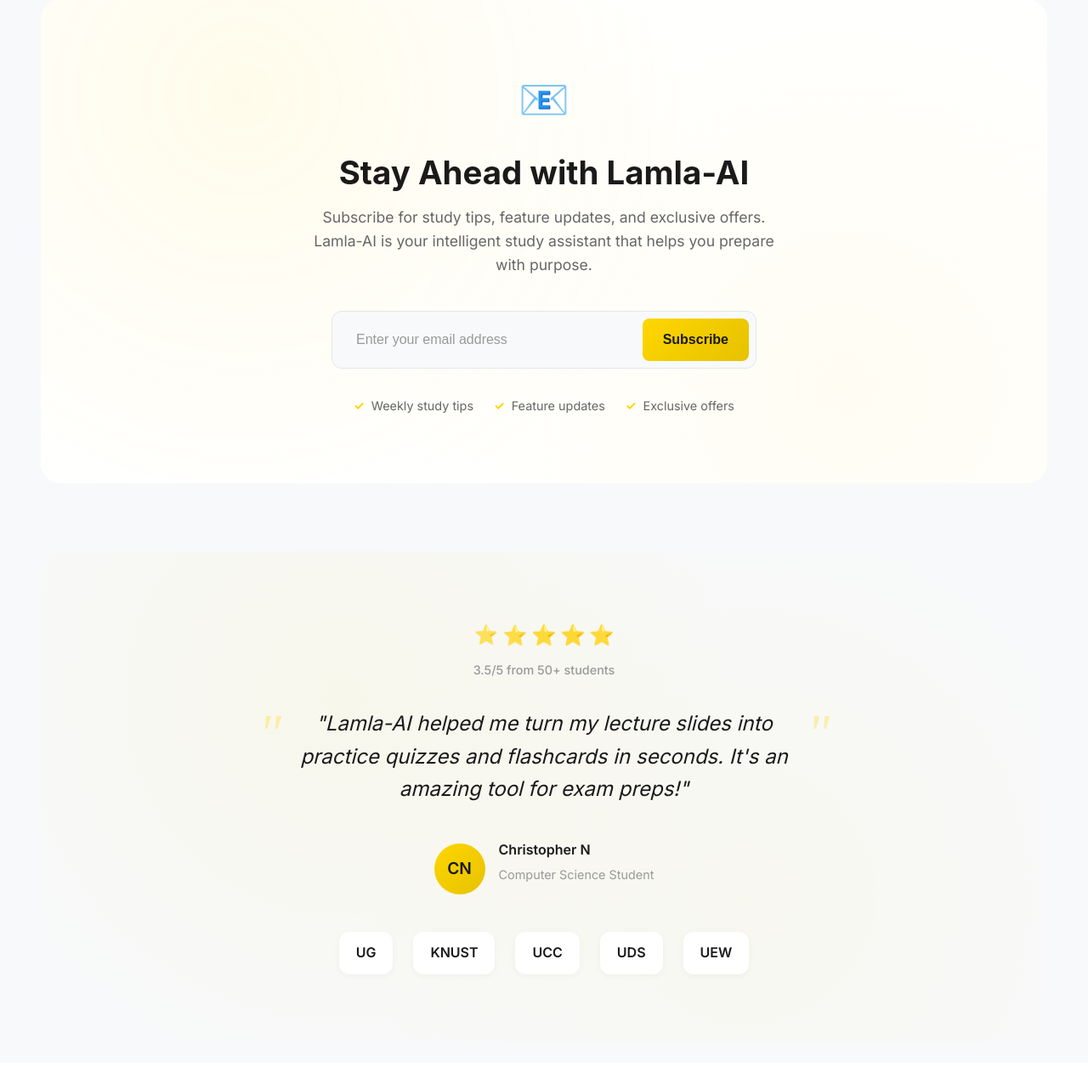
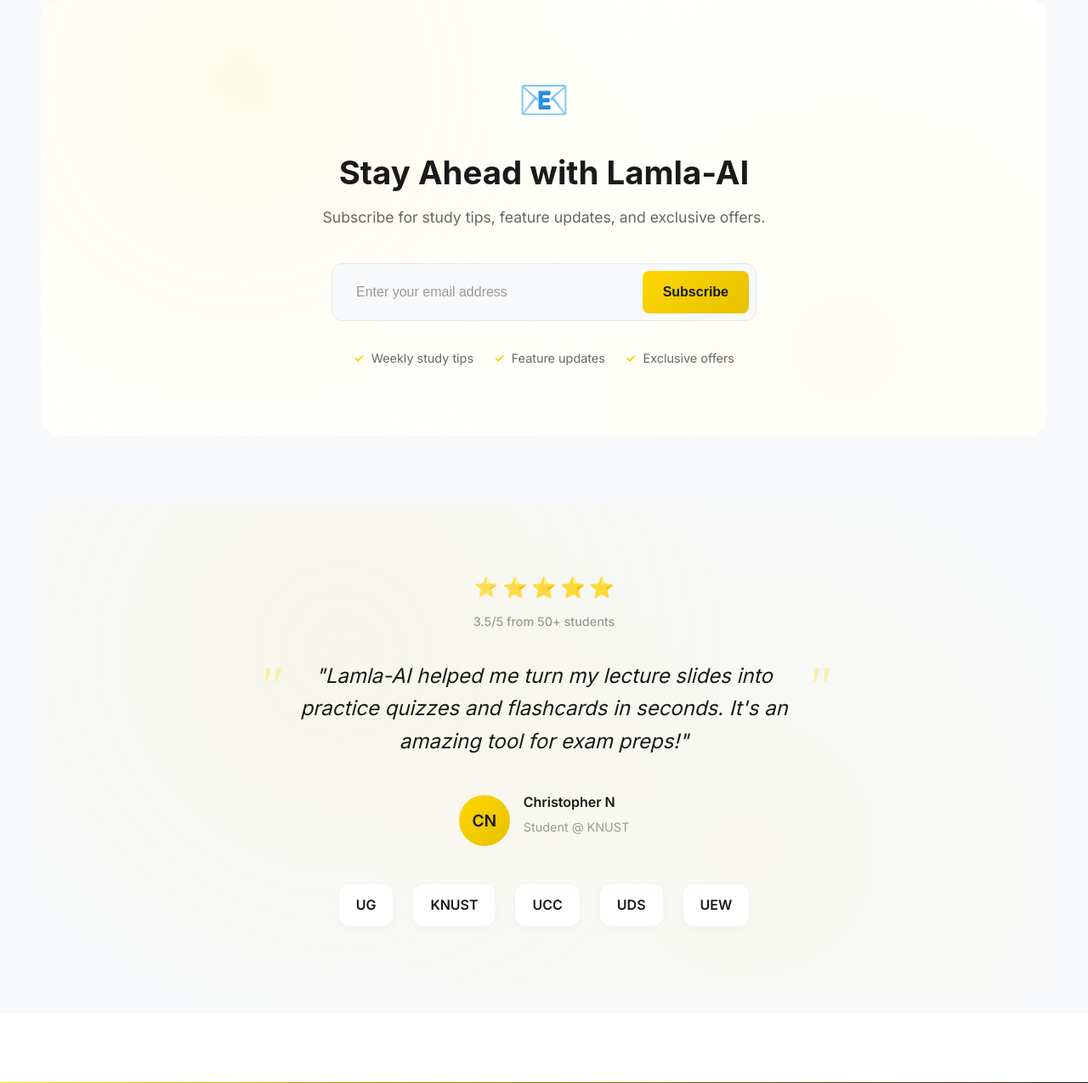
Before and after one commit to Julien-G-Man/lamla.ai, a Django app: page / in a window 1280 px wide. Shown: the part 2459-3734 px from the top of the page at 85% size. Run offline with Django 5.2, Linux system fonts and the light colour scheme.

Commit message:
Minor changes

```diff
--- a/slides_analyzer/templates/slides_analyzer/dashboard.html
+++ b/slides_analyzer/templates/slides_analyzer/dashboard.html
@@ -1521,7 +1521,7 @@ function subscribeNewsletter() {
     })
     .catch(error => {
         console.error('Error:', error);
-        showNotification('An error occurred. Please try again.', 'error');
+        showNotification('An error occurred. You are likely not signed in. Please sign in and try again', 'error');
         button.innerHTML = originalText;
         button.disabled = false;
     });
--- a/slides_analyzer/templates/slides_analyzer/home.html
+++ b/slides_analyzer/templates/slides_analyzer/home.html
@@ -196,7 +196,7 @@
                 <span>📧</span>
             </div>
             <h2 class="newsletter-title">Stay Ahead with Lamla-AI</h2>
-            <p class="newsletter-desc">Subscribe for study tips, feature updates, and exclusive offers. Lamla-AI is your intelligent study assistant that helps you prepare with purpose.</p>
+            <p class="newsletter-desc">Subscribe for study tips, feature updates, and exclusive offers.</p>
 
             <form class="newsletter-form" method="post" action="{% url 'subscribe_newsletter' %}" id="newsletterForm">
                 {% csrf_token %}
@@ -254,7 +254,7 @@
                 </div>
                 <div class="author-info">
                     <p class="author-name">Christopher N</p>
-                    <p class="author-title">Computer Science Student</p>
+                    <p class="author-title">Student @ KNUST</p>
                 </div>
             </div>
 
```
Also changed, not shown: slides_analyzer/templates/slides_analyzer/about.html (+4 -3 lines).
